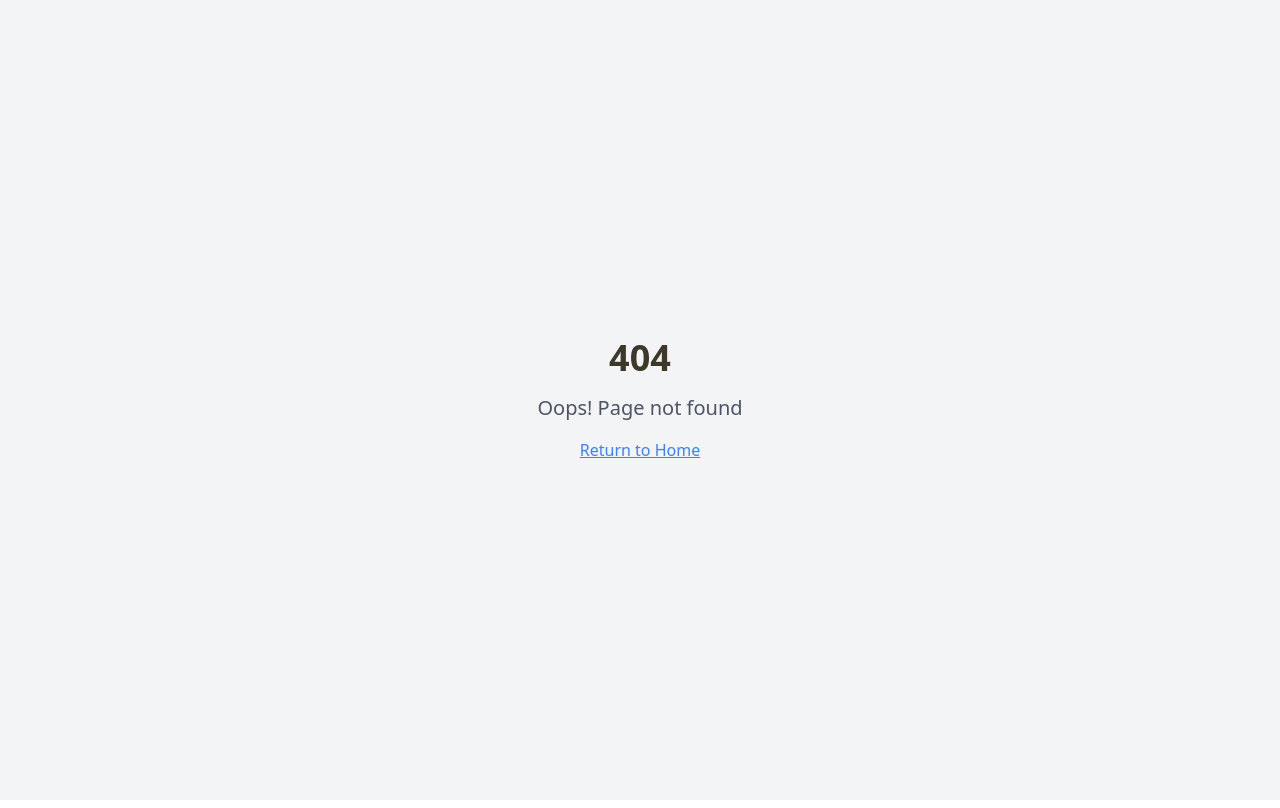
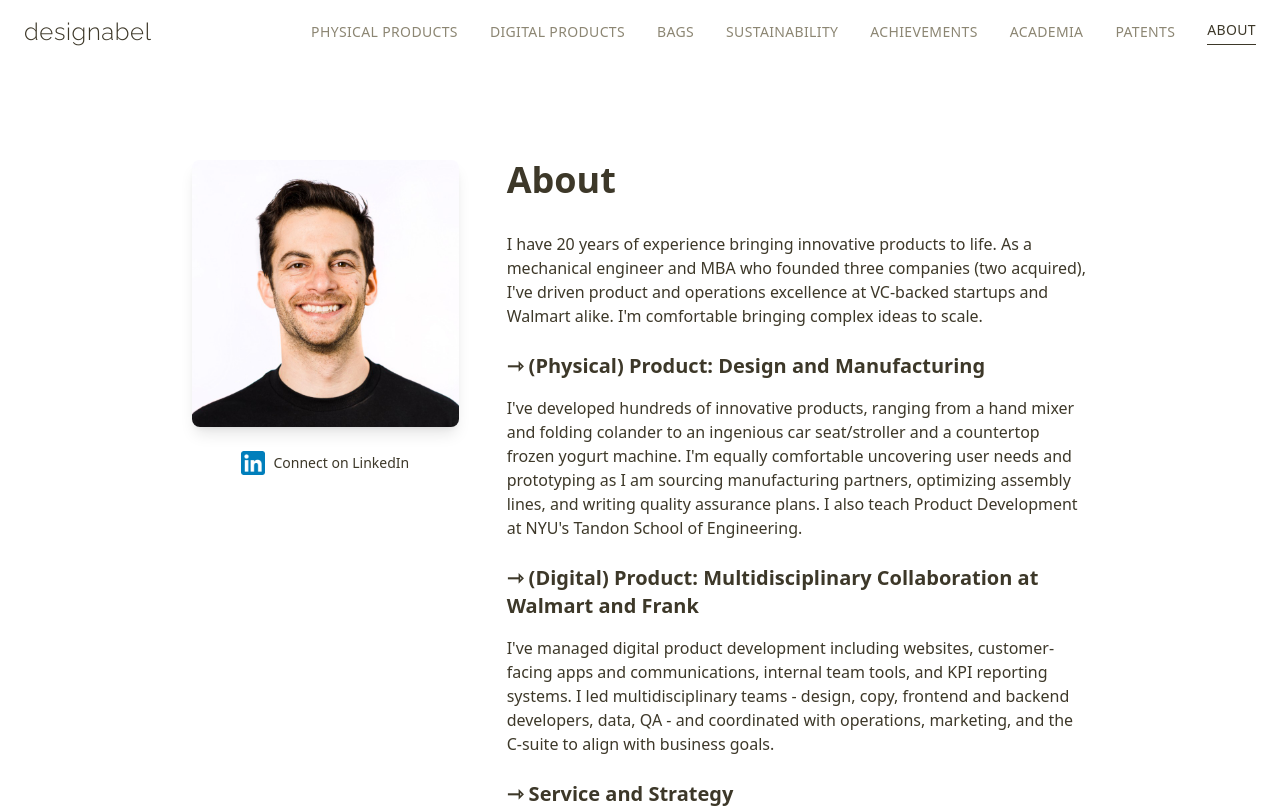
Before and after one commit to evanpants/designabel-real, a React (Vite) app: page /about in a window 1280 px wide. Before the commit this address had no page. Shown: the top 808 px of the page. Built offline with nearby package versions, Linux system fonts and the light colour scheme; the HTML template or start-up script is replaced by a standard one.

Commit message:
Fix broken links and add About page

```diff
--- a/src/App.tsx
+++ b/src/App.tsx
@@ -11,6 +11,7 @@ import Sustainability from "./pages/Sustainability";
 import Achievements from "./pages/Achievements";
 import Academia from "./pages/Academia";
 import Patents from "./pages/Patents";
+import About from "./pages/About";
 import NotFound from "./pages/NotFound";
 
 const queryClient = new QueryClient();
@@ -30,6 +31,7 @@ const App = () => (
           <Route path="/achievements" element={<Achievements />} />
           <Route path="/academia" element={<Academia />} />
           <Route path="/patents" element={<Patents />} />
+          <Route path="/about" element={<About />} />
           {/* ADD ALL CUSTOM ROUTES ABOVE THE CATCH-ALL "*" ROUTE */}
           <Route path="*" element={<NotFound />} />
         </Routes>
--- a/src/components/Navigation.tsx
+++ b/src/components/Navigation.tsx
@@ -12,6 +12,7 @@ const Navigation = () => {
     { name: "ACHIEVEMENTS", path: "/achievements" },
     { name: "ACADEMIA", path: "/academia" },
     { name: "PATENTS", path: "/patents" },
+    { name: "ABOUT", path: "/about" },
   ];
 
   return (
--- /dev/null
+++ b/src/pages/About.tsx
@@ -0,0 +1,91 @@
+import Navigation from "@/components/Navigation";
+
+const About = () => {
+  return (
+    <div className="min-h-screen bg-background">
+      <Navigation />
+
+      <main className="relative pt-20">
+        {/* About Section */}
+        <section className="py-20">
+          <div className="container mx-auto px-4 sm:px-6">
+            <div className="max-w-4xl mx-auto">
+              <div className="grid md:grid-cols-3 gap-12 items-start">
+                {/* Profile Image */}
+                <div className="md:col-span-1">
+                  <div className="relative">
+                    <img
+                      src="/assets/evan-profile.jpg"
+                      alt="Evan Abel Profile"
+                      className="w-full max-w-sm mx-auto rounded-lg shadow-lg"
+                    />
+                    {/* LinkedIn Link */}
+                    <div className="mt-6 text-center">
+                      <a
+                        href="https://www.linkedin.com/in/evanabel/"
+                        target="_blank"
+                        rel="noopener noreferrer"
+                        className="inline-flex items-center gap-2 text-foreground hover:text-muted-foreground transition-colors"
+                      >
+                        <img
+                          src="/assets/linkedin-icon.png"
+                          alt="LinkedIn"
+                          className="w-6 h-6"
+                        />
+                        <span className="text-sm font-medium">Connect on LinkedIn</span>
+                      </a>
+                    </div>
+                  </div>
+                </div>
+
+                {/* About Content */}
+                <div className="md:col-span-2 space-y-6">
+                  <h1 className="text-4xl font-bold text-foreground mb-8">About</h1>
+
+                  <div className="prose prose-lg max-w-none text-foreground space-y-6">
+                    <p>
+                      I have 20 years of experience bringing innovative products to life. As a mechanical engineer and MBA who founded three companies (two acquired), I've driven product and operations excellence at VC-backed startups and Walmart alike. I'm comfortable bringing complex ideas to scale.
+                    </p>
+
+                    <div className="space-y-4">
+                      <h3 className="text-xl font-semibold text-foreground">
+                        ⇾ (Physical) Product: Design and Manufacturing
+                      </h3>
+                      <p>
+                        I've developed hundreds of innovative products, ranging from a hand mixer and folding colander to an ingenious car seat/stroller and a countertop frozen yogurt machine. I'm equally comfortable uncovering user needs and prototyping as I am sourcing manufacturing partners, optimizing assembly lines, and writing quality assurance plans. I also teach Product Development at NYU's Tandon School of Engineering.
+                      </p>
+                    </div>
+
+                    <div className="space-y-4">
+                      <h3 className="text-xl font-semibold text-foreground">
+                        ⇾ (Digital) Product: Multidisciplinary Collaboration at Walmart and Frank
+                      </h3>
+                      <p>
+                        I've managed digital product development including websites, customer-facing apps and communications, internal team tools, and KPI reporting systems. I led multidisciplinary teams - design, copy, frontend and backend developers, data, QA - and coordinated with operations, marketing, and the C-suite to align with business goals.
+                      </p>
+                    </div>
+
+                    <div className="space-y-4">
+                      <h3 className="text-xl font-semibold text-foreground">
+                        ⇾ Service and Strategy
+                      </h3>
+                      <p>
+                        At Walmart and The Rounds, I focused on improving the customer experience across the entire journey, with the understanding that today's customers and markets will evolve. Building robust business strategy means understanding market trends, user cohorts, behavioral psychology (i.e. willingness to pay and convenience), competitors, regulation, and compliance. I align teams around shared goals to balance current product releases with long-term innovation - essential for building a sustainable competitive edge.
+                      </p>
+                    </div>
+
+                    <p>
+                      I'm based in Brooklyn and am an avid cyclist, zealous backpacker, novice surfer, and proud Brooklyn Botanic Garden Master Composter.
+                    </p>
+                  </div>
+                </div>
+              </div>
+            </div>
+          </div>
+        </section>
+      </main>
+    </div>
+  );
+};
+
+export default About;
--- a/src/pages/Index.tsx
+++ b/src/pages/Index.tsx
@@ -1,6 +1,7 @@
 import Navigation from "@/components/Navigation";
 import { Button } from "@/components/ui/button";
 import { HeroCarousel } from "@/components/HeroCarousel";
+import { Link } from "react-router-dom";
 
 const Index = () => {
   return (
@@ -29,10 +30,10 @@ const Index = () => {
 
                 <div className="flex flex-col sm:flex-row gap-4 justify-center sm:justify-end pt-6">
                   <Button size="lg" className="px-8" asChild>
-                    <a href="/portfolio">Physical Products</a>
+                    <Link to="/portfolio">Physical Products</Link>
                   </Button>
                   <Button variant="outline" size="lg" className="px-8" asChild>
-                    <a href="/digital-product">Digital Products</a>
+                    <Link to="/digital-product">Digital Products</Link>
                   </Button>
                 </div>
               </div>
```
Also changed, not shown: public/assets/evan-profile.jpg (added), public/assets/linkedin-icon.png (added).
